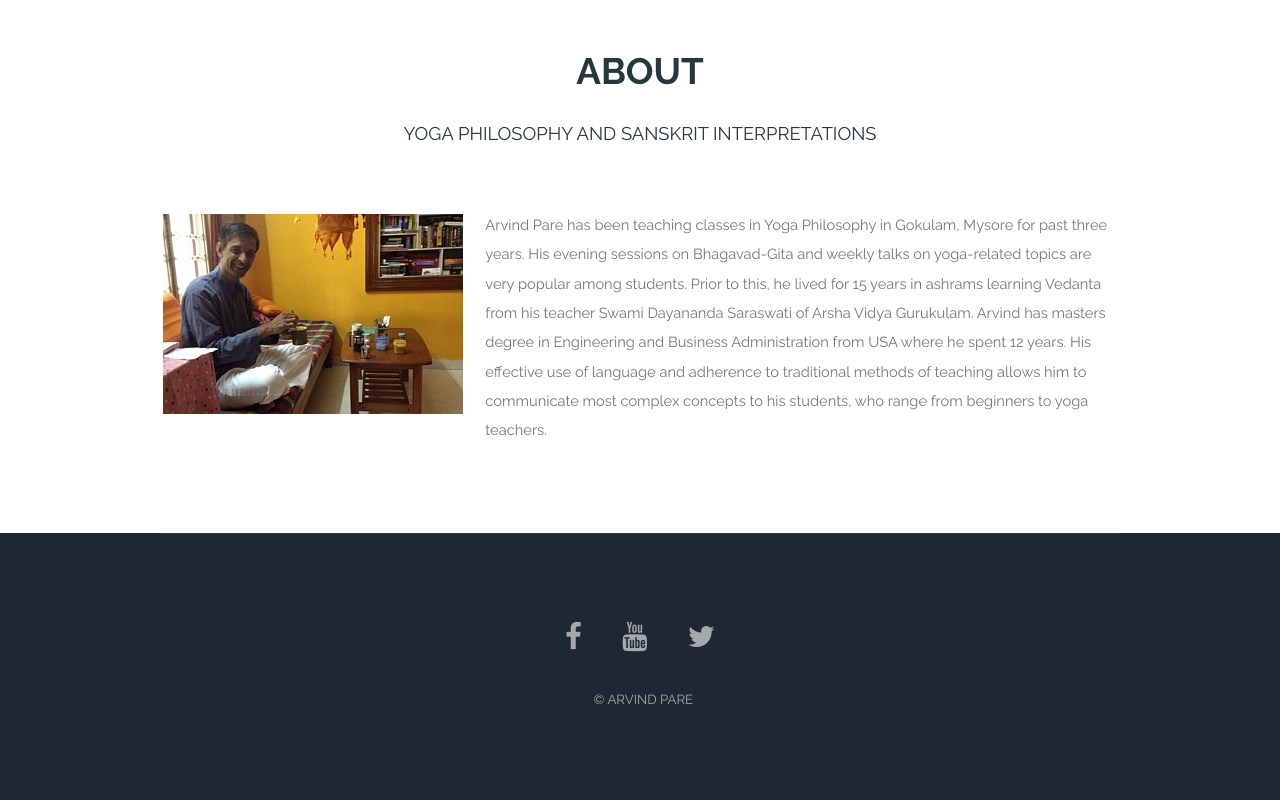
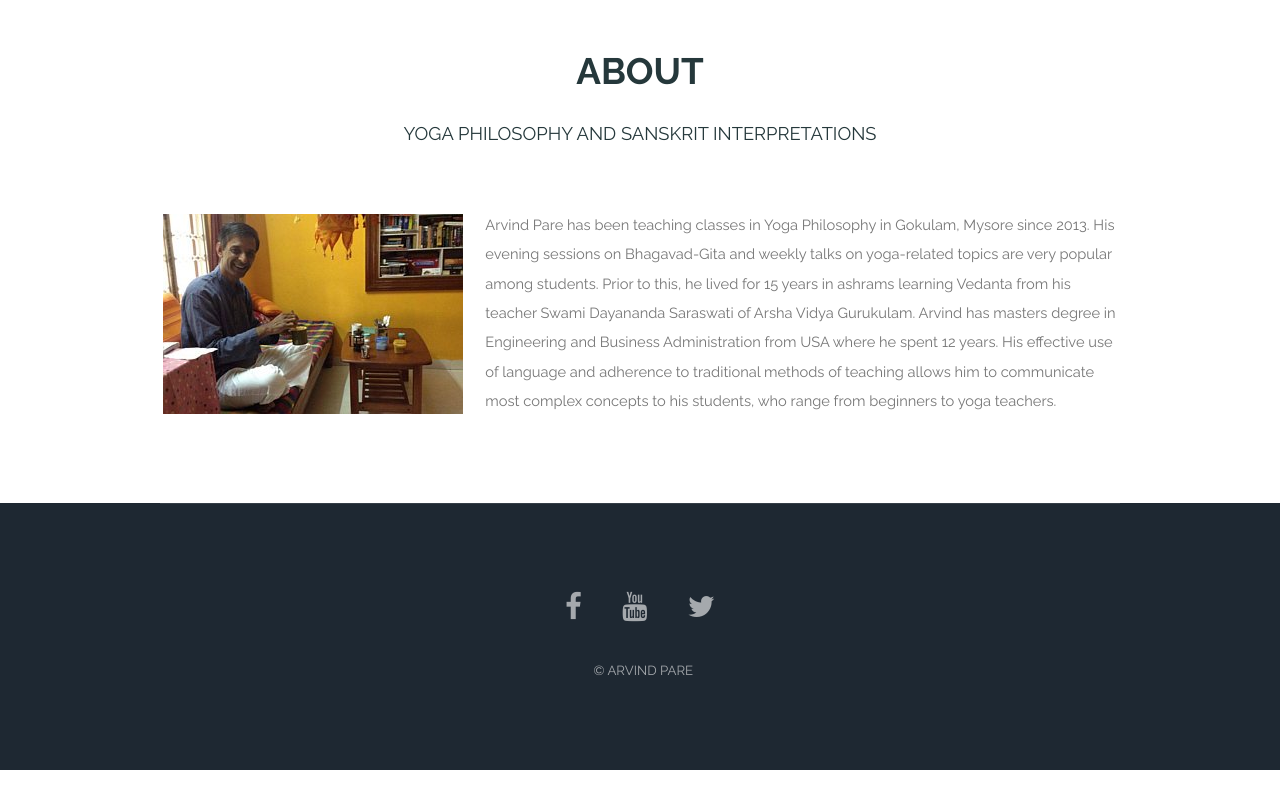
Before and after one commit to ankonopan/Swadhyaya, a plain HTML site: page index.html in a window 1280 px wide. Shown: the part 1506-2306 px from the top of the page. After the commit the page ends 2276 px from the top, so only its background shows below. Drawn offline with Linux system fonts and the light colour scheme.

Commit message:
Fix text

```diff
--- a/index.html
+++ b/index.html
@@ -86,7 +86,7 @@
         <span class="image left">
           <img src="images/arvind.jpg" alt="">
         </span>
-        Arvind Pare has been teaching classes in Yoga Philosophy in Gokulam, Mysore for past three years. His evening
+        Arvind Pare has been teaching classes in Yoga Philosophy in Gokulam, Mysore since 2013. His evening
         sessions on Bhagavad-Gita and weekly talks on yoga-related topics are very popular among students. Prior to
         this, he lived for 15 years in ashrams learning Vedanta from his teacher Swami Dayananda Saraswati of Arsha
         Vidya Gurukulam. Arvind has masters degree in Engineering and Business Administration from USA where he spent 12
```
